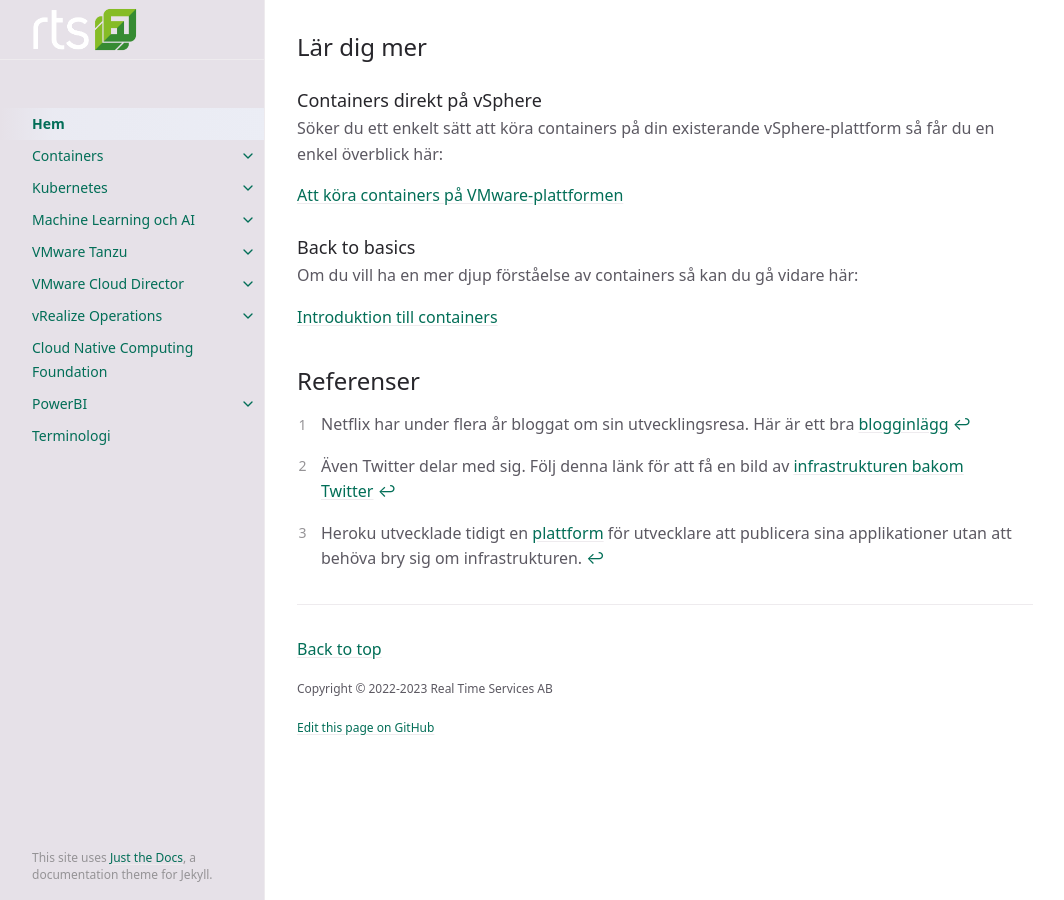
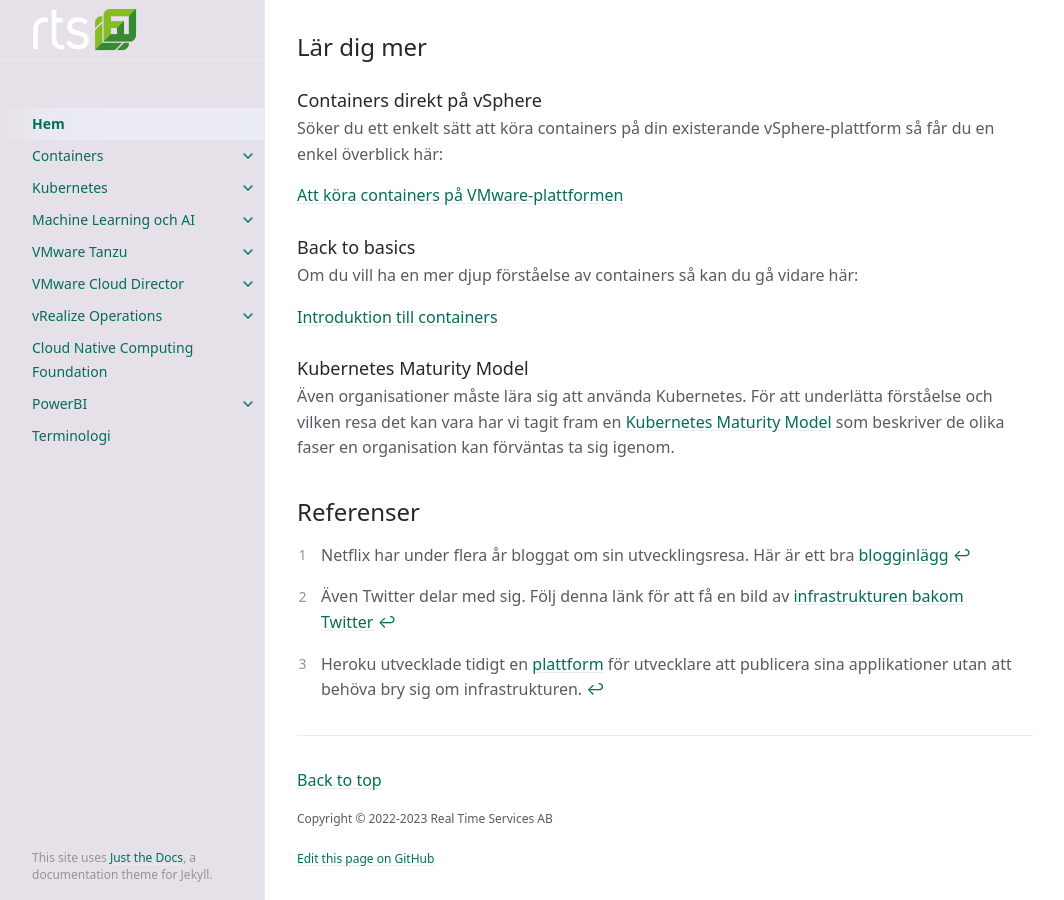
Before and after one commit to RTSAB/rtsab.github.io, a Jekyll site: the page built from index.md, in a window 1280 px wide and 900 px high, scrolled down 598 px. Shown: the whole window, without its empty margins (107-1171 px from the left). Built offline with Jekyll 4.4.1, drawn with Linux system fonts in a browser that asks for light colours; cached includes are drawn as plain includes.

Commit message:
kmm länk

```diff
--- a/index.md
+++ b/index.md
@@ -30,6 +30,8 @@ Om du vill ha en mer djup förståelse av containers så kan du gå vidare här:
 
 [Introduktion till containers]({% link docs/containers/containers-101.md %})
 
+### Kubernetes Maturity Model
+Även organisationer måste lära sig att använda Kubernetes. För att underlätta förståelse och vilken resa det kan vara har vi tagit fram en [Kubernetes Maturity Model]({% link docs/kubernetes/kubernetes-maturity-model.md %}) som beskriver de olika faser en organisation kan förväntas ta sig igenom.
 
 ## Referenser
 [^1]: Netflix har under flera år bloggat om sin utvecklingsresa. Här är ett bra [blogginlägg](https://netflixtechblog.com/netflix-conductor-a-microservices-orchestrator-2e8d4771bf40)
```
